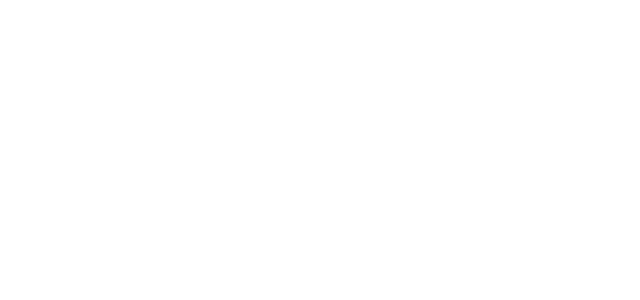
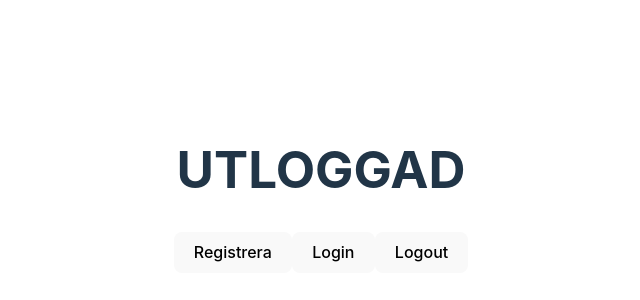
Before and after one commit to SaraEkman/Checkout-Session, a React (Vite) app in the folder client/: page / in a window 1280 px wide. Shown: the part 210-510 px from the top of the page, without its empty margins (319-959 px from the left). Built offline with nearby package versions, Linux system fonts and the light colour scheme; no server answers.

Commit message:
:lock: fix cors

```diff
--- a/client/src/App.tsx
+++ b/client/src/App.tsx
@@ -1,10 +1,76 @@
+import { useEffect, useState } from 'react'
 import './App.css'
 
 function App() {
+  const [user, setUser] = useState<string>("")
+
+  useEffect(() => {
+    const authorize = async () => {
+      const response = await fetch("http://localhost:3000/api/auth/authorize", {
+        credentials: "include"
+      })
+
+      const data = await response.json()
+      if (response.status === 200) {
+        setUser(data)
+      } else {
+        setUser("")
+      }
+    }
+    authorize()
+  }, [])
+
+  const register = async () => {
+    const response = await fetch("http://localhost:3000/api/auth/register", {
+      method: "POST",
+      headers: {
+        "Content-Type": "application/json"
+      },
+      body: JSON.stringify({ email: "sara@email.com", password: "12345" })
+    })
+    const data = await response.json()
+    console.log(data)
+  }
+
+  const login = async () => {
+    const response = await fetch("http://localhost:3000/api/auth/login", {
+      method: "POST",
+      headers: {
+        "Content-Type": "application/json"
+      },
+      credentials: "include",
+      body: JSON.stringify({ email: "sara@email.com", password: "12345" })
+    })
+    const data = await response.json()
+
+    if (response.status === 200) {
+      setUser(data)
+    } else {
+      setUser("")
+    }
+  }
+
+  const logout = async () => {
+    const response = await fetch("http://localhost:3000/api/auth/logout", {
+      method: "POST",
+      credentials: "include"
+    })
+
+    if (response.status === 200) {
+      setUser("")
+    }
+
+  }
+
 
   return (
     <>
-
+      <div>
+        <h1>{user ? "INLOGGAD:" + user : "UTLOGGAD"}</h1>
+        <button onClick={register}>Registrera</button>
+        <button onClick={login}>Login</button>
+        <button onClick={logout}>Logout</button>
+      </div>
     </>
   )
 }
```
Also changed, not shown: 2 other files (tests, documents, lock files or other folders).
